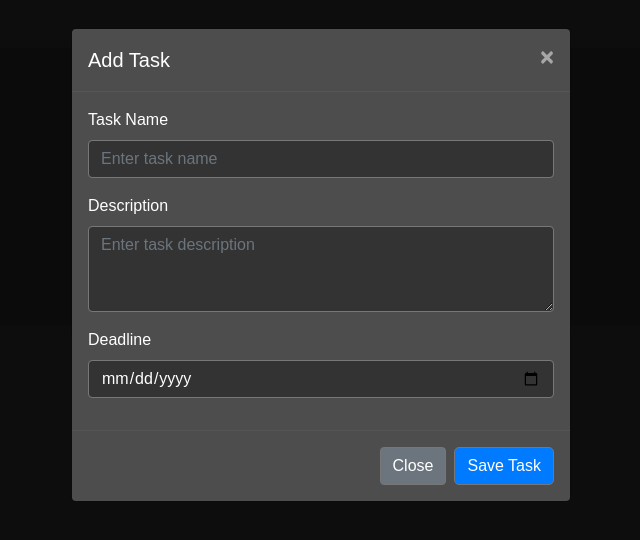
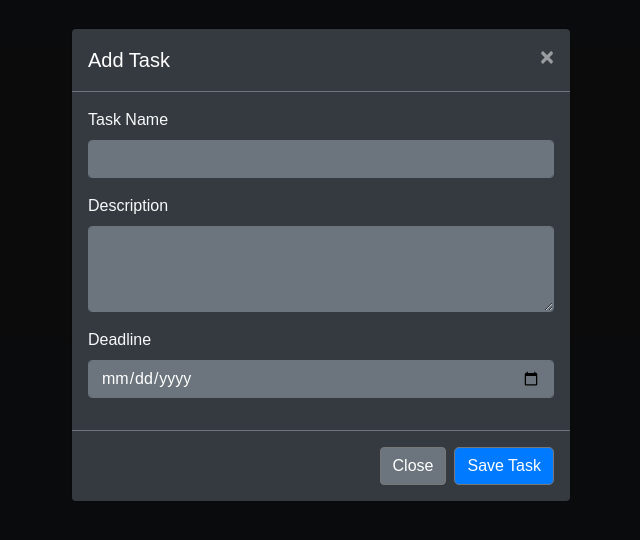
Before and after one commit to NathanP27/to-do-list-app, a website: page index.html in a window 1280 px wide. Both pictures are taken after a click on the button "Add Task". Shown: the whole page, without its empty margins (319-959 px from the left). Drawn offline with nearby package versions, Linux system fonts and the light colour scheme.

Commit message:
fixed smth

```diff
--- a/index.html
+++ b/index.html
@@ -13,33 +13,24 @@
   </head>
   <body class="dark-theme">
     <!-- Refactor the container to use Bootstrap's grid system -->
+    <!-- Update the main container to use Bootstrap's spacing and text alignment classes -->
 <div class="container mt-5">
-      <div class="row">
-        <div class="col-lg-8 col-md-10 mx-auto">
-          <h1 class="display-4 text-center font-weight-bold mb-4">
-            To-Do List
-          </h1>
-          <div class="text-center mb-3">
-            <button
-              class="btn btn-primary btn-lg"
-              data-toggle="modal"
-              data-target="#addTaskModal"
-              aria-label="Add Task"
-            >
+  <div class="row justify-content-center">
+    <div class="col-lg-8 col-md-10">
+      <h1 class="display-4 text-center mb-4">To-Do List</h1>
+      <div class="d-flex justify-content-center mb-4">
+        <button class="btn btn-primary btn-lg" data-toggle="modal" data-target="#addTaskModal" aria-label="Add Task">
           Add Task
         </button>
       </div>
-          <ul id="taskList" class="list-group mb-3">
+      <ul id="taskList" class="list-group">
         <!-- Tasks will be dynamically added here -->
       </ul>
-          <div class="task-counts d-flex justify-content-between">
+      <div class="task-counts d-flex justify-content-between align-items-center mt-4">
         <span>Total Tasks: <span id="totalTasks">0</span></span>
         <span>Active Tasks: <span id="activeTasks">0</span></span>
         <span>Completed Tasks: <span id="completedTasks">0</span></span>
-            <button
-              onclick="clearCompletedTasks()"
-              class="btn btn-danger btn-sm"
-            >
+        <button onclick="clearCompletedTasks()" class="btn btn-danger">
           Clear Completed Tasks
         </button>
       </div>
@@ -56,68 +47,34 @@
       aria-labelledby="addTaskModalLabel"
       aria-hidden="true"
     >
+      <!-- Update the modal content to use Bootstrap's form-control classes and ensure dark theme consistency -->
 <div class="modal-dialog" role="document">
-        <div class="modal-content">
-          <div class="modal-header">
+  <div class="modal-content bg-dark text-white">
+    <div class="modal-header border-secondary">
       <h5 class="modal-title" id="addTaskModalLabel">Add Task</h5>
-            <button
-              type="button"
-              class="close"
-              data-dismiss="modal"
-              aria-label="Close"
-            >
+      <button type="button" class="close text-white" data-dismiss="modal" aria-label="Close">
         <span aria-hidden="true">&times;</span>
       </button>
     </div>
     <div class="modal-body">
       <form id="addTaskForm">
         <div class="form-group">
-                <label for="taskName" class="text-white">Task Name</label>
-                <input
-                  type="text"
-                  class="form-control"
-                  id="taskName"
-                  placeholder="Enter task name"
-                  required
-                />
+          <label for="taskName">Task Name</label>
+          <input type="text" class="form-control bg-secondary text-white" id="taskName" placeholder="Enter task name" required>
         </div>
         <div class="form-group">
-                <label for="taskDescription" class="text-white"
-                  >Description</label
-                >
-                <textarea
-                  class="form-control"
-                  id="taskDescription"
-                  rows="3"
-                  placeholder="Enter task description"
-                ></textarea>
+          <label for="taskDescription">Description</label>
+          <textarea class="form-control bg-secondary text-white" id="taskDescription" rows="3" placeholder="Enter task description"></textarea>
         </div>
         <div class="form-group">
-                <label for="taskDeadline" class="text-white">Deadline</label>
-                <input
-                  type="date"
-                  class="form-control"
-                  id="taskDeadline"
-                  placeholder="Enter deadline"
-                />
+          <label for="taskDeadline">Deadline</label>
+          <input type="date" class="form-control bg-secondary text-white" id="taskDeadline" placeholder="Enter deadline">
         </div>
       </form>
     </div>
-          <div class="modal-footer">
-            <button
-              type="button"
-              class="btn btn-secondary"
-              data-dismiss="modal"
-            >
-              Close
-            </button>
-            <button
-              type="button"
-              class="btn btn-primary"
-              onclick="addTaskFromModal()"
-            >
-              Save Task
-            </button>
+    <div class="modal-footer border-secondary">
+      <button type="button" class="btn btn-secondary" data-dismiss="modal">Close</button>
+      <button type="button" class="btn btn-primary" onclick="addTaskFromModal()">Save Task</button>
     </div>
   </div>
 </div>
--- a/script.js
+++ b/script.js
@@ -55,7 +55,7 @@ const displayTask = (task) => {
   const fragment = document.createDocumentFragment();
 
   const card = document.createElement('div');
-  card.className = "card bg-dark text-white mb-2";
+  card.className = "card bg-dark text-white mb-3";
 
   const cardBody = document.createElement('div');
   cardBody.className = "card-body d-flex justify-content-between align-items-center";
--- a/style.css
+++ b/style.css
@@ -1,13 +1,13 @@
 @import url('https://stackpath.bootstrapcdn.com/bootstrap/4.5.2/css/bootstrap.min.css');
 
 :root {
-  --background-color: #444;
-  --text-color: #fff;
-  --task-bg-color: #4d4d4d;
-  --task-hover-color: #666;
-  --task-deadline-color: #1eb300;
-  --task-description-color: #b5b5b5;
-  --deadline-past-color: #f44336;
+  --background-color: #343a40; /* Bootstrap dark background */
+  --text-color: #f8f9fa; /* Bootstrap light text */
+  --task-bg-color: #495057; /* Bootstrap dark element background */
+  --task-hover-color: #adb5bd; /* Bootstrap hover color */
+  --task-deadline-color: #28a745; /* Bootstrap success color */
+  --task-description-color: #ced4da; /* Bootstrap secondary text color */
+  --deadline-past-color: #dc3545; /* Bootstrap danger color */
 }
 
 body {
@@ -101,20 +101,20 @@ h1 {
 
 /* Add dark theme styles for the modal */
 .modal-content {
-  background-color: var(--task-bg-color); /* Use the task background color variable */
+  background-color: var(--background-color);
   color: var(--text-color);
 }
 
 .modal-header,
 .modal-body,
 .modal-footer {
-  border-color: #555;
+  border-color: #464e52; /* Dark border color for modal sections */
 }
 
 .modal-body .form-control,
 .modal-body .form-control:focus {
-  background-color: #333; /* Darker background for form inputs */
-  border-color: #777;
+  background-color: var(--task-bg-color);
+  border-color: #6c757d; /* Bootstrap secondary border color */
   color: var(--text-color);
 }
 
```
Lines whose indentation alone changed are shown as unchanged.
